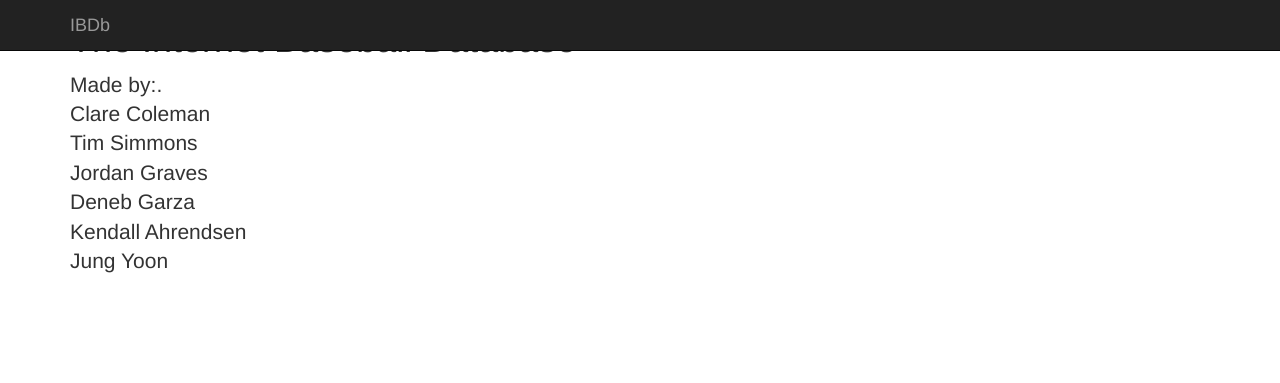
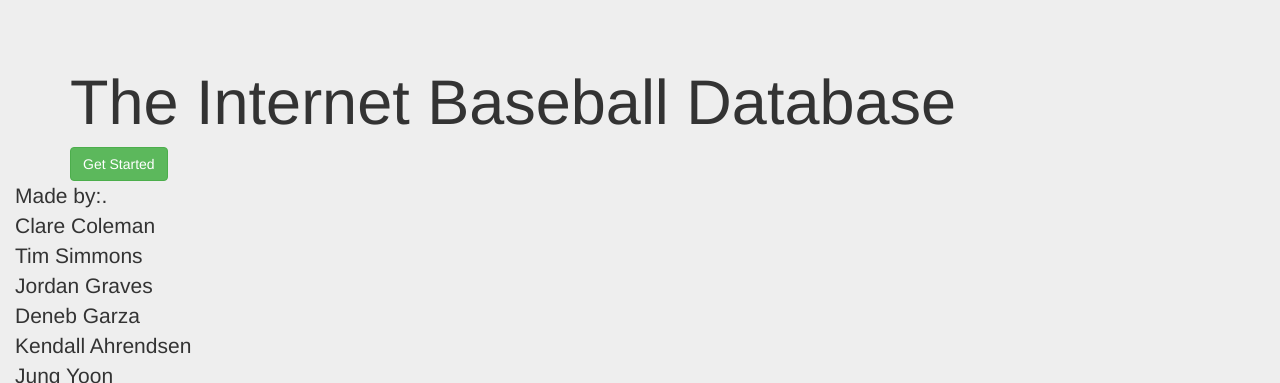
Before and after one commit to TimSimmons/cs373-idb, a Django app: page / in a window 1280 px wide. Shown: the top 383 px of the page. Run offline with Django 3.2, Linux system fonts and the light colour scheme; some libraries are stand-ins or nearby versions.

Commit message:
made index.html prettier, fixed overlap issue

```diff
--- a/idb/templates/index.html
+++ b/idb/templates/index.html
@@ -1,5 +1,6 @@
 <!DOCTYPE html>
 <html lang="en">
+{% load staticfiles %}
   <head>
     <meta charset="utf-8">
     <meta http-equiv="X-UA-Compatible" content="IE=edge">
@@ -28,37 +29,23 @@
 
   <body>
 
-    <div class="navbar navbar-inverse navbar-fixed-top" role="navigation">
+	  <div class="jumbotron">
+
       <div class="container">
-        <div class="navbar-header">
-          <button type="button" class="navbar-toggle" data-toggle="collapse" data-target=".navbar-collapse">
-            <span class="sr-only">Toggle navigation</span>
-            <span class="icon-bar"></span>
-            <span class="icon-bar"></span>
-            <span class="icon-bar"></span>
-          </button>
-          <a class="navbar-brand" href="#">IBDb</a>
-        </div>
-		<!-- Temporarily commented out, this will be useful later, it's the navigation bar's buttons
-        <div class="collapse navbar-collapse">
-          <ul class="nav navbar-nav">
-            <li class="active"><a href="#">Home</a></li>
-            <li><a href="#about">About</a></li>
-            <li><a href="#contact">Contact</a></li>
-          </ul>
-		 --!>
-        </div><!--/.nav-collapse -->
+        <h1>The Internet Baseball Database</h1>
+		<a href = "#" class = "btn btn-large btn-success">Get Started</a>
       </div>
-    </div>
+	  <div class = "row">
+		  <div class = "span2">
+          	<p>Made by:.<br> Clare Coleman<br> Tim Simmons<br> Jordan Graves<br> Deneb Garza<br> Kendall Ahrendsen<br> Jung Yoon</p>
+		  </div>
+		  <div class = "span10">
+			  <div class="container">
+			  <img src="{%static "mlb.gif" %}" alt = "MLB"/>
+		  </div>
+	      </div>
 
-    <div class="container">
-
-      <div class="starter-template">
-        <h1>The Internet Baseball Database</h1>
-        <p class="lead">Made by:.<br> Clare Coleman<br> Tim Simmons<br> Jordan Graves<br> Deneb Garza<br> Kendall Ahrendsen<br> Jung Yoon</p>
-      </div>
-
-    </div><!-- /.container -->
+	  </div><!-- /.container -->
 
 
     <!-- Bootstrap core JavaScript
```
